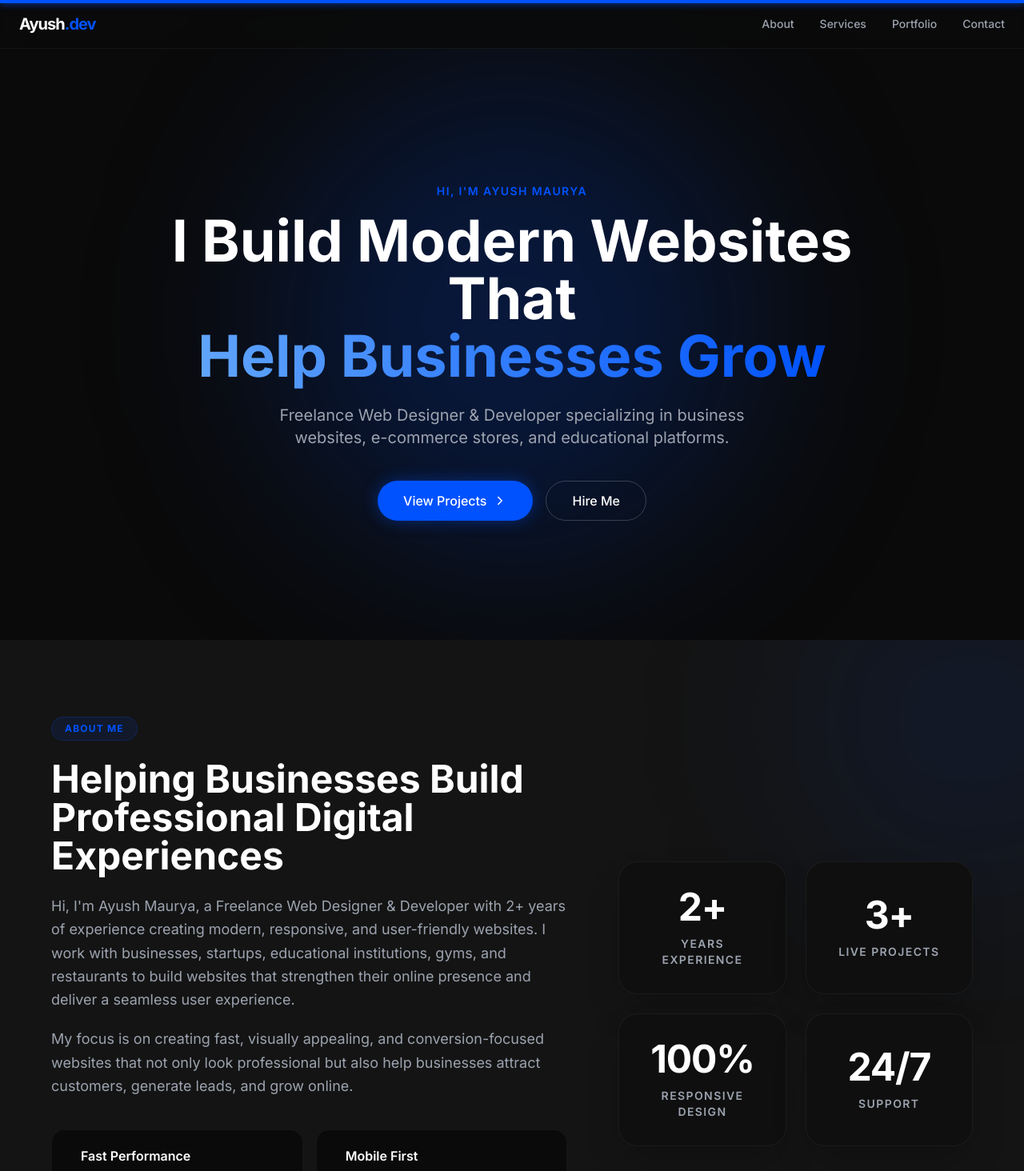
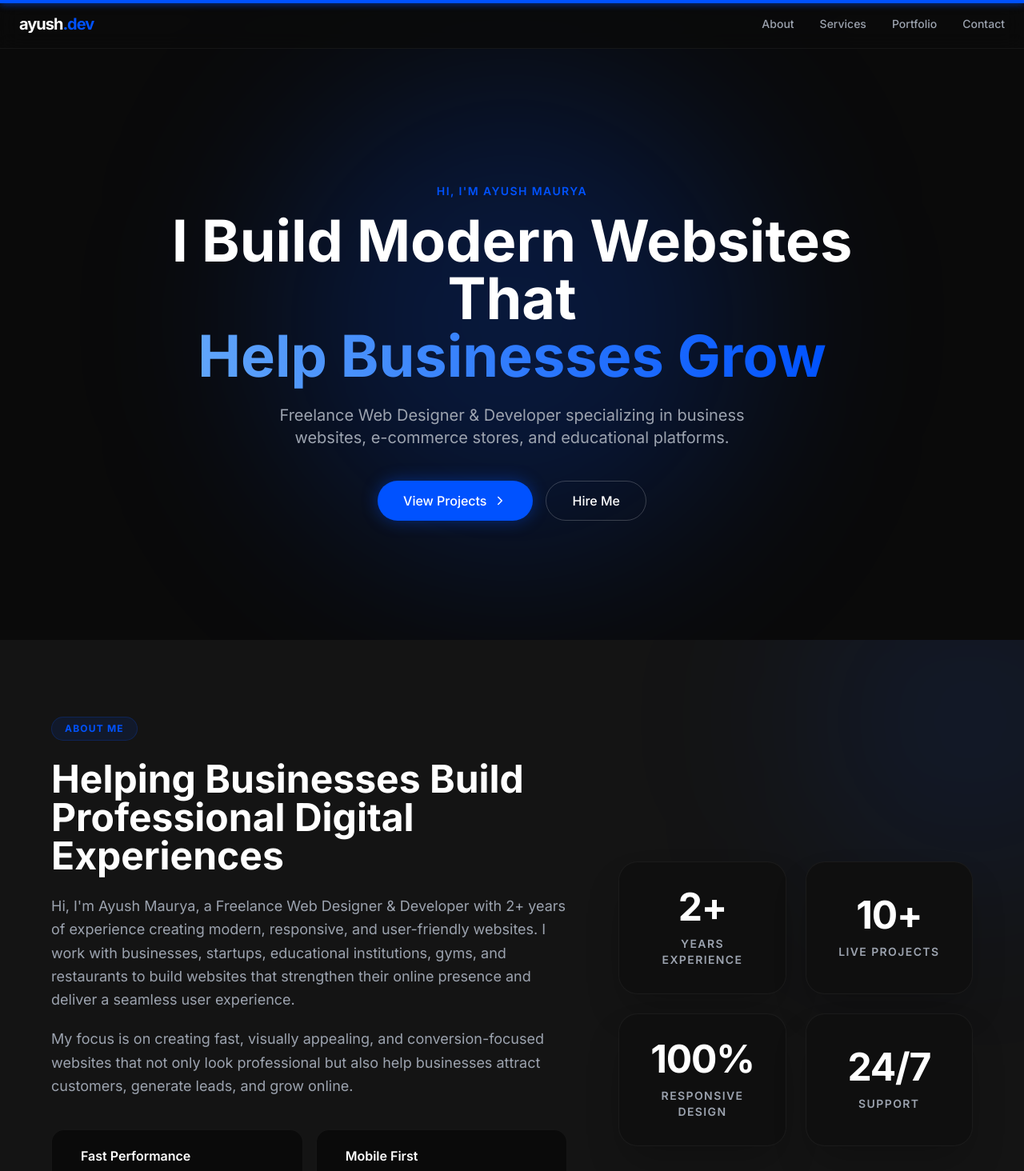
Before and after one commit to saumy-31/ayush-portfolio, a React (Vite) app: page / in a window 1280 px wide. Shown: the top 1464 px of the page at 80% size. Built offline with nearby package versions, Linux system fonts and the light colour scheme; the HTML template or start-up script is replaced by a standard one.

Commit message:
Improve about section and stats cards

```diff
--- a/src/App.jsx
+++ b/src/App.jsx
@@ -53,7 +53,7 @@ function Navbar() {
   return (
     <nav className="fixed w-full top-0 z-40 bg-darkBg/80 backdrop-blur-md border-b border-white/5">
       <div className="max-w-7xl mx-auto px-6 py-4 flex justify-between items-center">
-        <span className="text-xl font-bold tracking-tighter">Ayush<span className="text-electricBlue">.dev</span></span>
+        <span className="text-xl font-bold tracking-tighter">ayush<span className="text-electricBlue">.dev</span></span>
         <div className="hidden md:flex gap-8 text-sm font-medium text-gray-400">
           <a href="#about" className="hover:text-white transition-colors">About</a>
           <a href="#services" className="hover:text-white transition-colors">Services</a>
@@ -116,7 +116,7 @@ function Hero() {
 function About() {
   const stats = [
     { value: "2+", label: "Years Experience" },
-    { value: "3+", label: "Live Projects" },
+    { value: "10+", label: "Live Projects" },
     { value: "100%", label: "Responsive Design" },
     { value: "24/7", label: "Support" }
   ];
```
